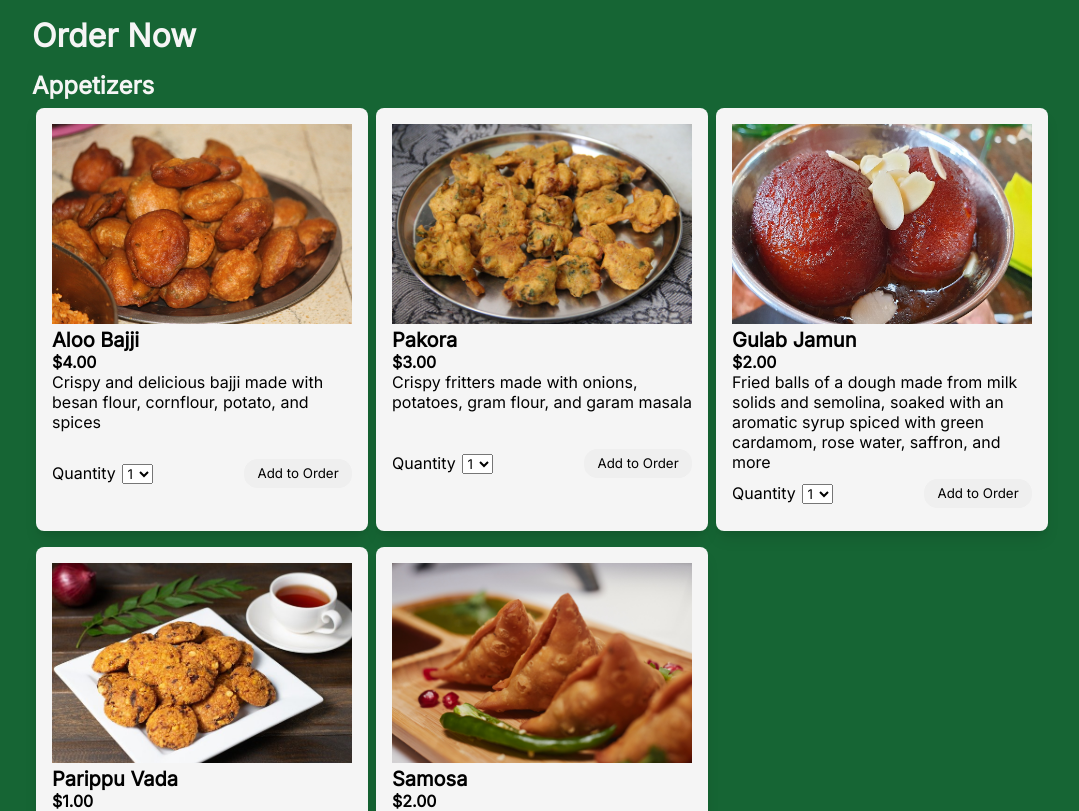
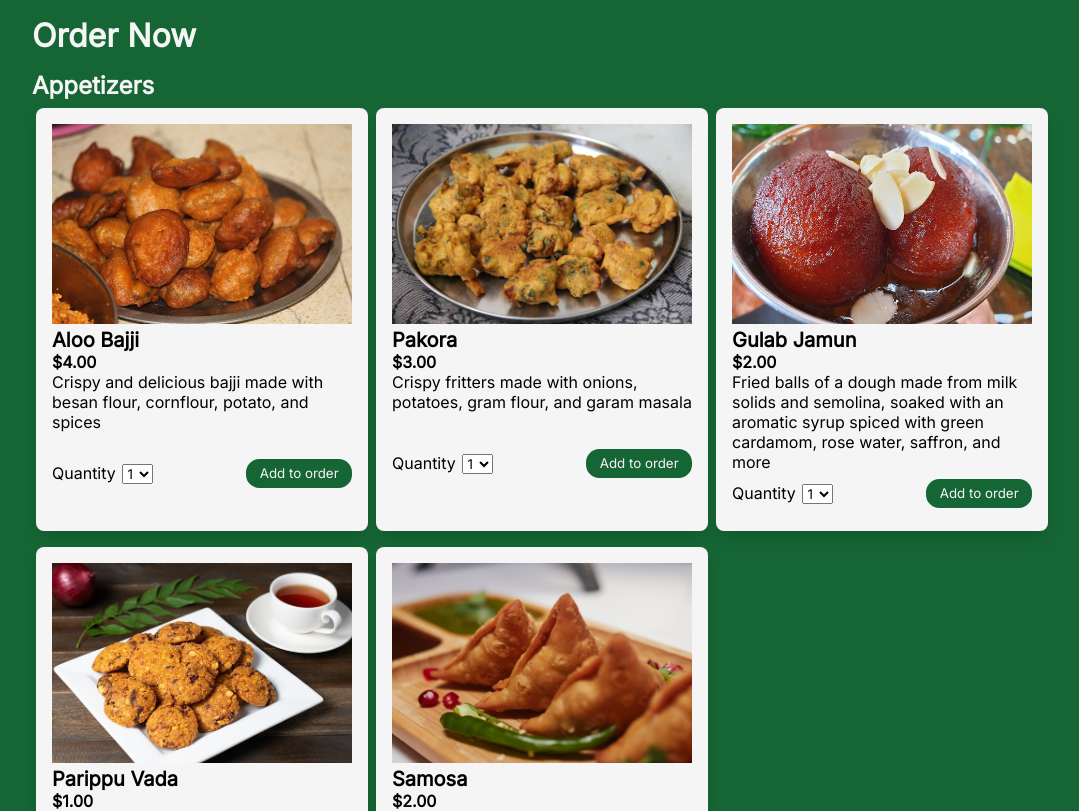
Before and after one commit to irfaan-jamarussadiq/react-restaurant, a React (Create React App) app in the folder client/: page /order in a window 1280 px wide. Shown: the top 811 px of the page, without its empty margins (0-1079 px from the left). Built offline with nearby package versions, Linux system fonts and the light colour scheme; a web font is replaced by a local one.

Commit message:
Add select order styling button

```diff
--- a/client/src/App.css
+++ b/client/src/App.css
@@ -183,13 +183,19 @@ h* {
   max-width: 300px;
 }
 
-.order-button {
+.order-button, .order-button-selected {
   padding: 0.5em 1em;
   border-radius: 1em;
   margin: 0.5em;
   margin-right: 0em;
   cursor: pointer;
+  background-color: #166534;
+  color: whitesmoke;
   border: none;
+}
+
+.order-button-selected {
+  background-color: #991b1b;
 }
 
 #submit-order {
--- a/client/src/components/pages/Menu.js
+++ b/client/src/components/pages/Menu.js
@@ -1,3 +1,4 @@
+import { useState } from "react";
 import Items from "../../items.json"
 
 function Menu() {
@@ -25,6 +26,10 @@ function OrderSection({ sectionName }) {
 }
 
 function OrderItem({ item }) {
+
+    const [ordered, setOrdered] = useState(false);
+    const orderItem = () => setOrdered(!ordered);
+
     return (
         <div className="order-card shadow-lg">
             <div>
@@ -36,7 +41,12 @@ function OrderItem({ item }) {
                 <div>{item.description || ""}</div>
                 <div className="order-selection">
                     <OrderQuantity options={[1, 2, 3, 4, 5]} />
-                    <button className="order-button">Add to Order</button>
+                    <button
+                        className={!ordered ? "order-button" : "order-button-selected"}
+                        onClick={orderItem}
+                    >
+                        {!ordered ? "Add to order" : "Remove from order"}
+                    </button>
                 </div>
             </div>
         </div>
```
